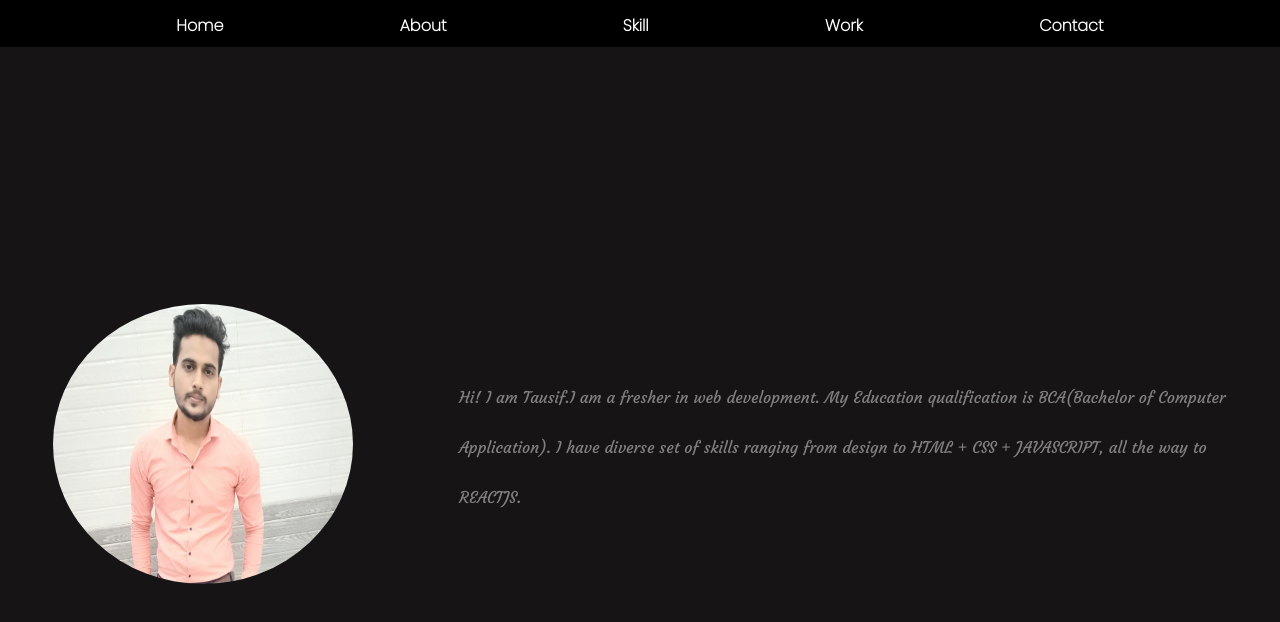
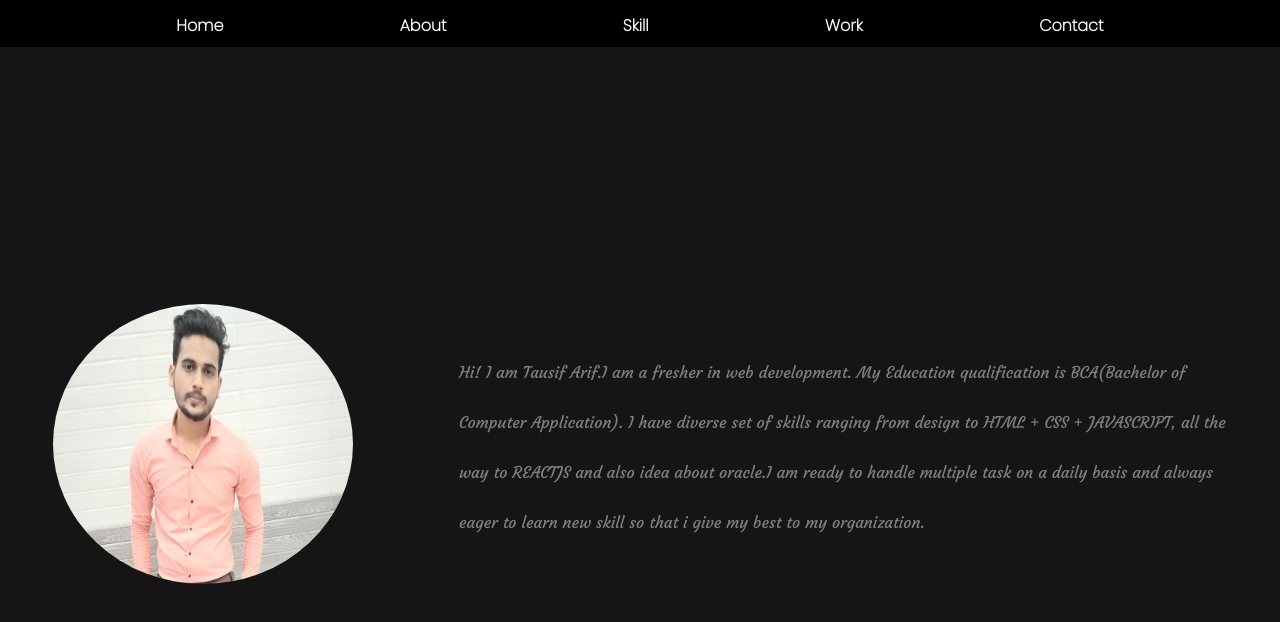
Before and after one commit to tausif-arif/my-portfolio, a React (Create React App) app: page /about in a window 1280 px wide. Shown: the top 622 px of the page. Built offline with nearby package versions, Linux system fonts and the light colour scheme.

Commit message:
fixing bugs

```diff
--- a/src/components/About.js
+++ b/src/components/About.js
@@ -9,10 +9,12 @@ const About = () => {
       </div>
       <div className="inner_abt">
         <p className="abt_text">
-          Hi! I am Tausif.I am a fresher in web development. My Education
+          Hi! I am Tausif Arif.I am a fresher in web development. My Education
           qualification is BCA(Bachelor of Computer Application). I have diverse
           set of skills ranging from design to HTML + CSS + JAVASCRIPT, all the
-          way to REACTJS.
+          way to REACTJS and also idea about oracle.I am ready to handle
+          multiple task on a daily basis and always eager to learn new skill so
+          that i give my best to my organization.
         </p>
       </div>
     </div>
```
